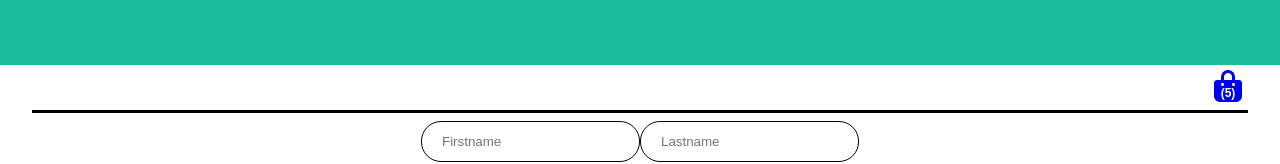
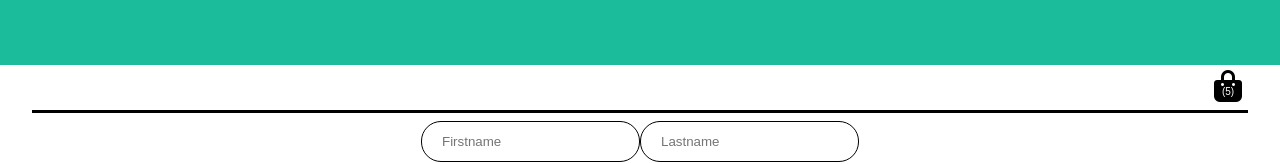
Before and after one commit to ChviChvi/Webshop-frontend-backend, a React (Vite) app in the folder vite-frontend-webshop/: page / in a window 1280 px wide. Both pictures are taken after a click on the button "Go to checkout". Shown: the part 182-346 px from the top of the page. Built offline with nearby package versions, Linux system fonts and the light colour scheme.

Commit message:
bag-icon style

```diff
--- a/vite-frontend-webshop/src/stylesheets/styles.css
+++ b/vite-frontend-webshop/src/stylesheets/styles.css
@@ -144,9 +144,13 @@ table{
     border-color: black;
     margin:auto;
 }
+.fa-shopping-bag{
+    color: black;
+}
 
 .bag-text{
     margin-top: .6em;
     color: white;
-    font-size: 12px;
+    font-size: 10px;
+    font-weight: lighter;
 height: 10px;}
```
